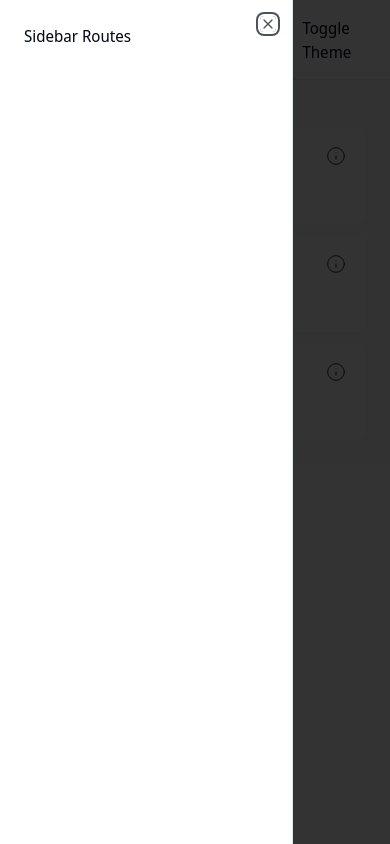
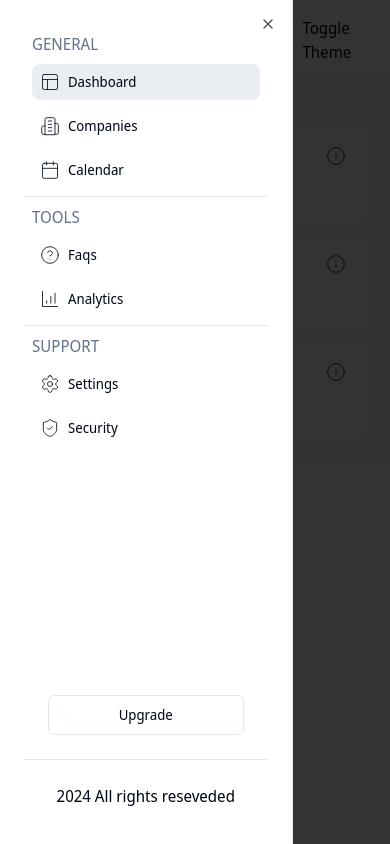
Before and after one commit to luisalmenarez/Dashboard, a Next.js app: page / in a window 390 px wide. Both pictures are taken after a click on the button 20 px from the left and 39 px from the top of the page. Built offline with nearby package versions, Linux system fonts and the light colour scheme.

Commit message:
🚀 Add Navbar mobile

```diff
--- a/package.json
+++ b/package.json
@@ -11,6 +11,7 @@
   "dependencies": {
     "@clerk/nextjs": "4.29.12",
     "@radix-ui/react-dialog": "^1.1.1",
+    "@radix-ui/react-separator": "^1.1.0",
     "@radix-ui/react-slot": "^1.1.0",
     "@radix-ui/react-tooltip": "^1.1.2",
     "class-variance-authority": "^0.7.0",
--- a/src/components/Navbar/Navbar.tsx
+++ b/src/components/Navbar/Navbar.tsx
@@ -1,6 +1,7 @@
 import { Input, Sheet, SheetContent, SheetTrigger } from '@/components/ui';
 import { UserButton } from '@clerk/nextjs';
 import { Menu, Search } from 'lucide-react';
+import { SidebarRoutes } from '../SidebarRoutes';
 
 export const Navbar = () => {
   return (
@@ -11,7 +12,7 @@ export const Navbar = () => {
             <Menu />
           </SheetTrigger>
           <SheetContent side="left">
-            <p>Sidebar Routes</p>
+            <SidebarRoutes />
           </SheetContent>
         </Sheet>
       </section>
--- /dev/null
+++ b/src/components/SidebarItems/Sidebar.types.ts
@@ -0,0 +1,10 @@
+import { LucideIcon } from 'lucide-react';
+
+export type SidebarItemsProps = {
+  item: {
+    label: string;
+    icon: LucideIcon;
+    href: string;
+  };
+  key: string;
+};
--- /dev/null
+++ b/src/components/SidebarItems/SidebarItem.tsx
@@ -0,0 +1,27 @@
+'use client';
+
+import { SidebarItemsProps } from './Sidebar.types';
+import Link from 'next/link';
+import { cn } from '@/lib/utils';
+import { usePathname } from 'next/navigation';
+
+export const SidebarItem = (props: SidebarItemsProps) => {
+  const { item } = props;
+  const { href, icon: Icon, label } = item;
+  const pathname = usePathname();
+
+  const activePath = pathname === href;
+
+  return (
+    <Link
+      href={href}
+      className={cn(
+        'flex gap-x-2 mt-2 light:text-slate-700 dark:text-white text-sm items-center hover:bg-slate-300/20 p-2 rounded-lg cursor-pointer',
+        activePath && 'bg-slate-400/20'
+      )}
+    >
+      <Icon className="size-5" strokeWidth={1} />
+      {label}
+    </Link>
+  );
+};
--- /dev/null
+++ b/src/components/SidebarItems/index.ts
@@ -0,0 +1 @@
+export * from './SidebarItem';
--- /dev/null
+++ b/src/components/SidebarRoutes/SidebarRoutes.data.ts
@@ -0,0 +1,53 @@
+import {
+  BarChart4,
+  Building2,
+  PanelsTopLeft,
+  Settings,
+  ShieldCheck,
+  CircleHelpIcon,
+  Calendar,
+} from 'lucide-react';
+
+export const dataSidebar = [
+  {
+    icon: PanelsTopLeft,
+    label: 'Dashboard',
+    href: '/',
+  },
+  {
+    icon: Building2,
+    label: 'Companies',
+    href: '/companies',
+  },
+  {
+    icon: Calendar,
+    label: 'Calendar',
+    href: '/task',
+  },
+];
+
+export const dataToolsSidedar = [
+  {
+    icon: CircleHelpIcon,
+    label: 'Faqs',
+    href: '/faqs',
+  },
+  {
+    icon: BarChart4,
+    label: 'Analytics',
+    href: '/analytics',
+  },
+];
+
+export const dataSupportSidebar = [
+  {
+    icon: Settings,
+    label: 'Settings',
+    href: '/settings',
+  },
+  {
+    icon: ShieldCheck,
+    label: 'Security',
+    href: '/security',
+  },
+];
--- /dev/null
+++ b/src/components/SidebarRoutes/SidebarRoutes.tsx
@@ -0,0 +1,57 @@
+'use client';
+
+import { Separator } from '@/components/ui/separator';
+import { SidebarItem } from '@/components/SidebarItems';
+import {
+  dataSidebar,
+  dataToolsSidedar,
+  dataSupportSidebar,
+} from './SidebarRoutes.data';
+import { Button } from '../ui';
+
+export const SidebarRoutes = () => {
+  return (
+    <aside className="flex flex-col justify-between h-full">
+      <section>
+        <article className="md:p-6 p-2">
+          <p className="text-slate-500 mb-2">GENERAL</p>
+          {dataSidebar.map((item) => (
+            <SidebarItem key={item.label} item={item} />
+          ))}
+        </article>
+
+        <Separator />
+
+        <article className="md:p-6 p-2">
+          <p className="text-slate-500 mb-2">TOOLS</p>
+          {dataToolsSidedar.map((item) => (
+            <SidebarItem key={item.label} item={item} />
+          ))}
+        </article>
+
+        <Separator />
+
+        <article className="md:p-6 p-2">
+          <p className="text-slate-500 mb-2">SUPPORT</p>
+          {dataSupportSidebar.map((item) => (
+            <SidebarItem key={item.label} item={item} />
+          ))}
+        </article>
+      </section>
+
+      <article>
+        <div className="p-6 text-center">
+          <Button variant="outline" className="w-full">
+            Upgrade{' '}
+          </Button>
+        </div>
+
+        <Separator />
+
+        <footer className="p-3 mt-3 text-center">
+          2024 All rights reseveded
+        </footer>
+      </article>
+    </aside>
+  );
+};
--- /dev/null
+++ b/src/components/SidebarRoutes/index.ts
@@ -0,0 +1 @@
+export * from './SidebarRoutes';
--- /dev/null
+++ b/src/components/ui/separator.tsx
@@ -0,0 +1,31 @@
+"use client"
+
+import * as React from "react"
+import * as SeparatorPrimitive from "@radix-ui/react-separator"
+
+import { cn } from "@/lib/utils"
+
+const Separator = React.forwardRef<
+  React.ElementRef<typeof SeparatorPrimitive.Root>,
+  React.ComponentPropsWithoutRef<typeof SeparatorPrimitive.Root>
+>(
+  (
+    { className, orientation = "horizontal", decorative = true, ...props },
+    ref
+  ) => (
+    <SeparatorPrimitive.Root
+      ref={ref}
+      decorative={decorative}
+      orientation={orientation}
+      className={cn(
+        "shrink-0 bg-border",
+        orientation === "horizontal" ? "h-[1px] w-full" : "h-full w-[1px]",
+        className
+      )}
+      {...props}
+    />
+  )
+)
+Separator.displayName = SeparatorPrimitive.Root.displayName
+
+export { Separator }
```
Also changed, not shown: 1 other file (tests, documents, lock files or other folders).
